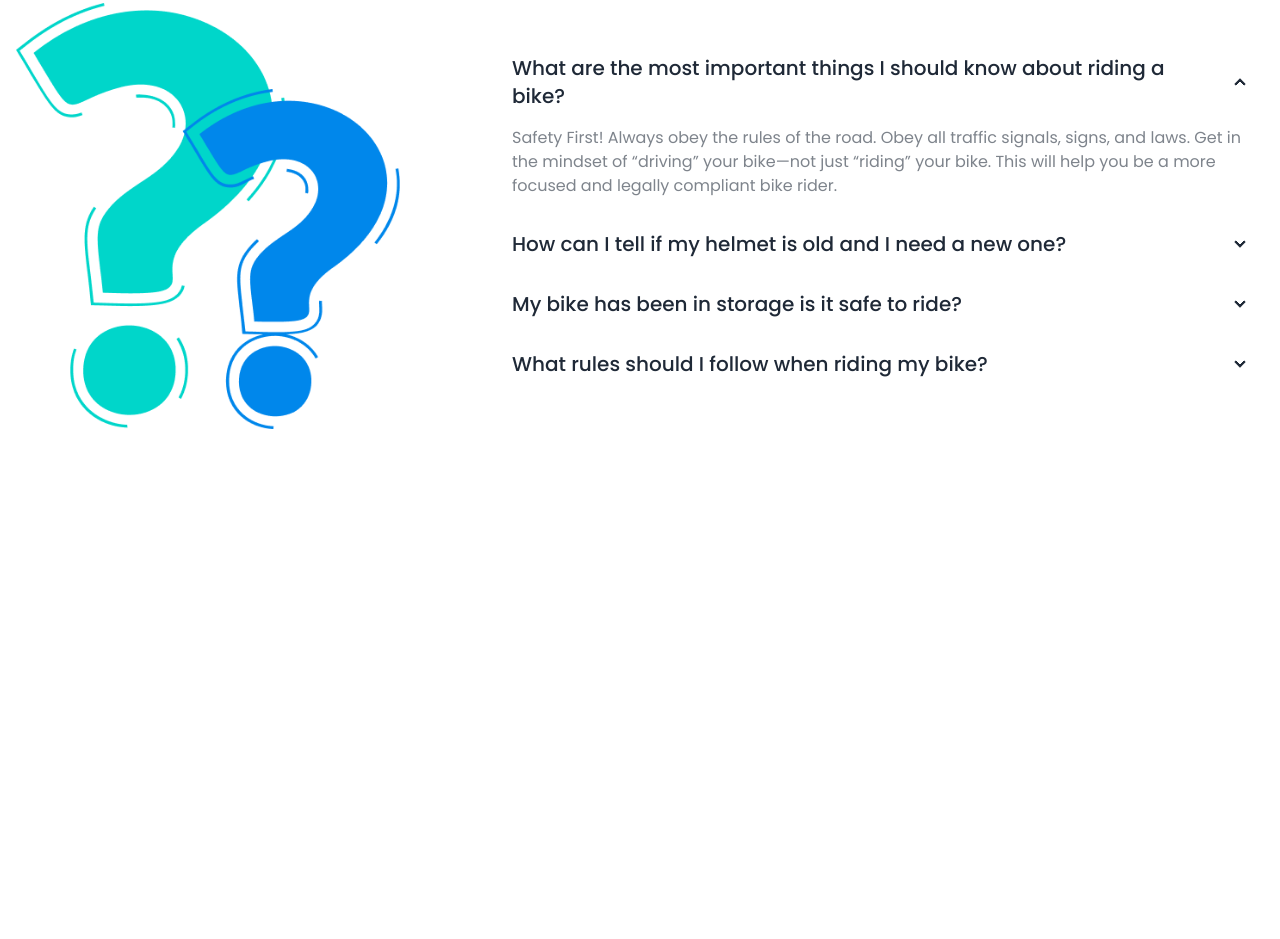
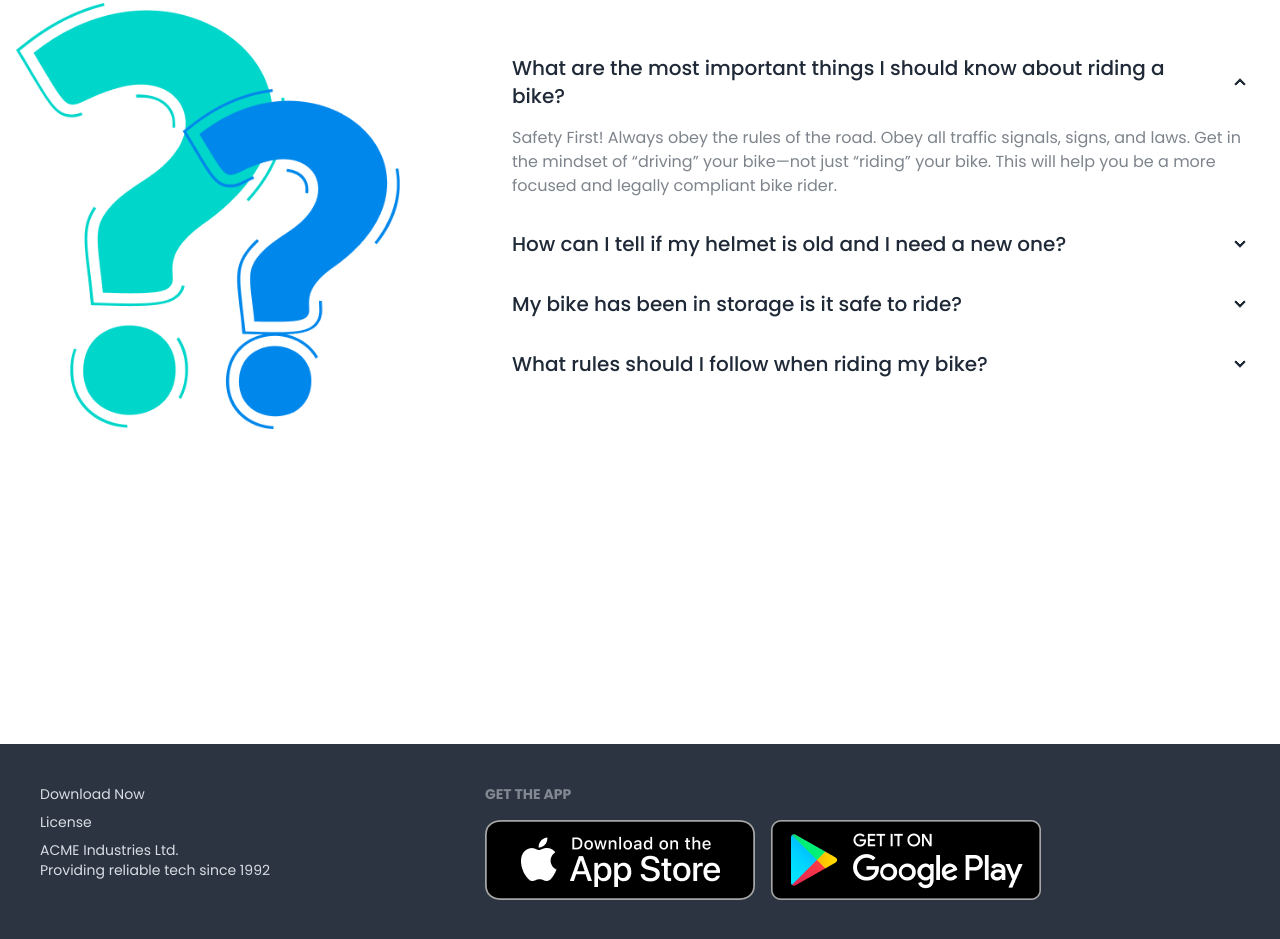
Before and after one commit to Thejellyfish1024/biker-zone-website-with-daisyui, a plain HTML site: page index.html in a window 1280 px wide. Shown: the part 3179-4118 px from the top of the page. Before the commit the page ends 3923 px from the top, so only its background shows below. Drawn offline with nearby package versions, Linux system fonts and the light colour scheme.

Commit message:
added main and footer

```diff
--- a/index.html
+++ b/index.html
@@ -315,7 +315,20 @@
             </div>
         </section>
     </main>
-    <footer></footer>
+    <footer class="footer p-10 bg-neutral text-neutral-content">
+        <div>
+          <a>Download Now</a>
+          <a>License</a>
+          <p>ACME Industries Ltd.<br/>Providing reliable tech since 1992</p>
+        </div>
+        <div>
+          <span class="footer-title">Get the App</span>
+          <div class="grid grid-flow-col gap-4">
+            <a><img src="images/others/ios.png" alt=""></a>
+            <a><img src="images/others/android.png" alt=""></a>
+          </div>
+        </div>
+      </footer>
 </body>
 
 </html>
```
